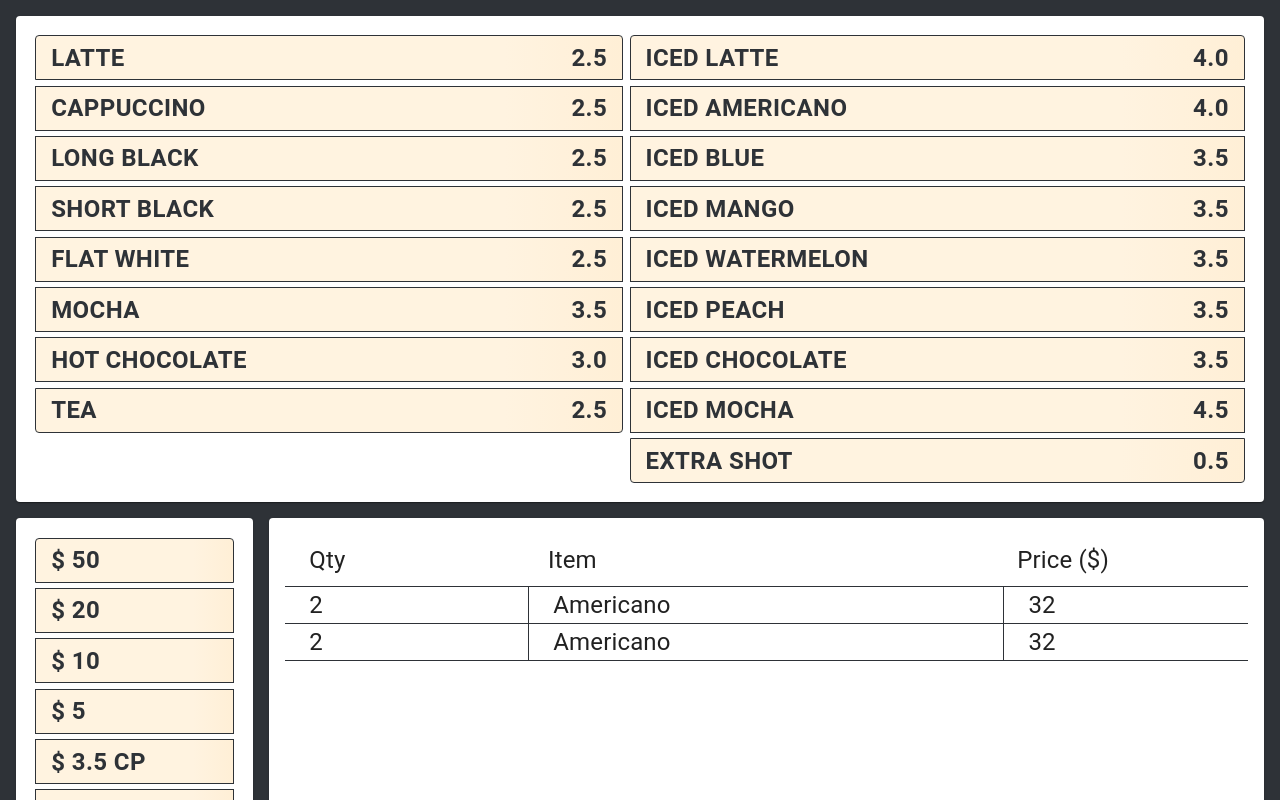
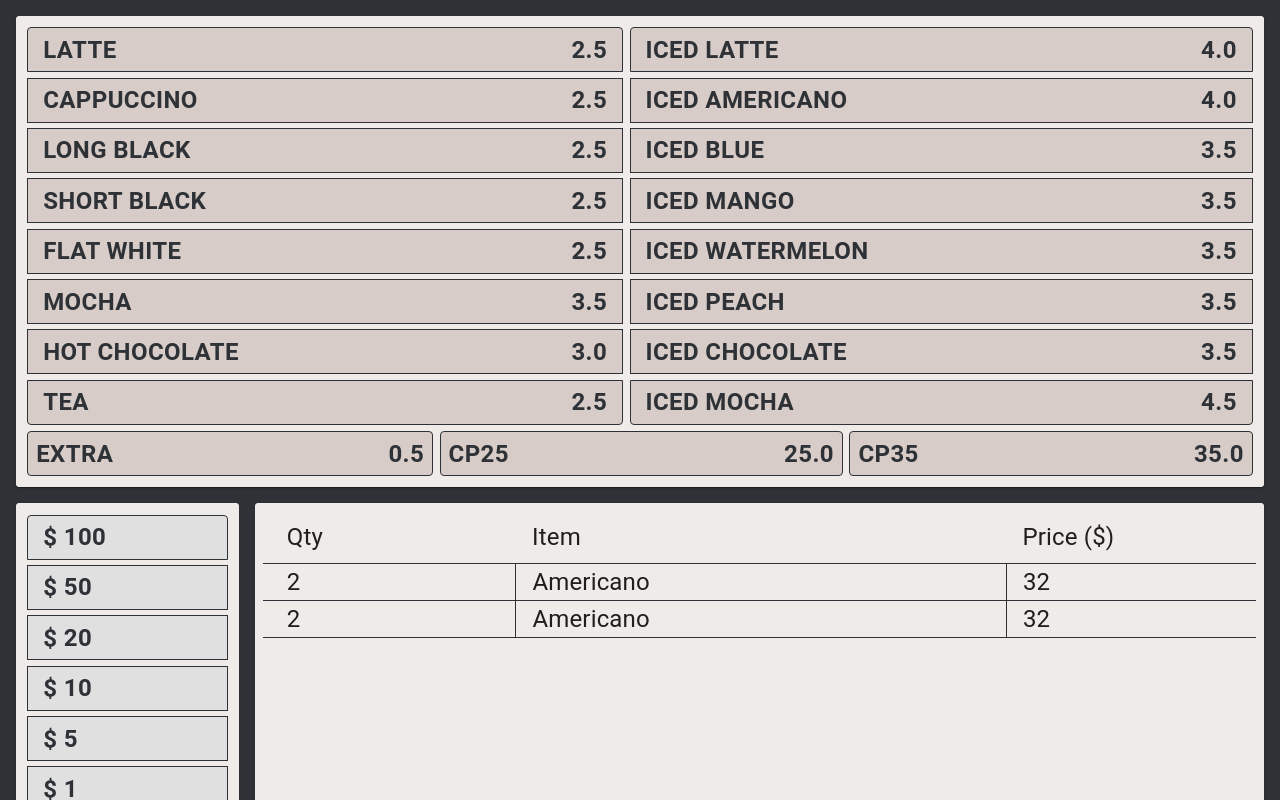
Before and after one commit to jayjwseo/cafe-pos, a React (Create React App) app: page / in a window 1280 px wide. Shown: the top 800 px of the page. Built offline with nearby package versions, Linux system fonts and the light colour scheme.

Commit message:
Update App.js

```diff
--- a/src/App.js
+++ b/src/App.js
@@ -5,49 +5,147 @@ import styled from "styled-components";
 
 import { Button, ButtonGroup, Box, Card, CardContent } from "@mui/material";
 
-const hotDrinks = [
+const menuItems = [
   {
+    id: "hd1",
+    type: "hot",
     name: "Latte",
     value: "latte",
-    price: 2.5,
+    price: "2.5",
   },
-  { name: "Cappuccino", value: "cappuccino", price: "2.5" },
-  { name: "Long Black", value: "longBlack", price: "2.5" },
-  { name: "Short Black", value: "shortBlack", price: "2.5" },
-  { name: "Flat White", value: "flatWhite", price: "2.5" },
-  { name: "Mocha", value: "mocha", price: "3.5" },
-  { name: "Hot Chocolate", value: "hotChocolate", price: "3.0" },
-  { name: "Tea", value: "tea", price: "2.5" },
-];
-
-const coldDrinks = [
-  { name: "Iced Latte", value: "icedLatte", price: "4.0" },
-  { name: "Iced Americano", value: "icedAmericano", price: "4.0" },
-  { name: "Iced Blue", value: "icedBlue", price: "3.5" },
-  { name: "Iced Mango", value: "icedMango", price: "3.5" },
-  { name: "Iced Watermelon", value: "icedWatermelon", price: "3.5" },
-  { name: "Iced Peach", value: "icedPeach", price: "3.5" },
-  { name: "Iced Chocolate", value: "icedChocolate", price: "3.5" },
-  { name: "Iced Mocha", value: "icedMocha", price: "4.5" },
+  {
+    id: "hd2",
+    type: "hot",
+    name: "Cappuccino",
+    value: "cappuccino",
+    price: "2.5",
+  },
+  {
+    id: "hd3",
+    type: "hot",
+    name: "Long Black",
+    value: "longBlack",
+    price: "2.5",
+  },
+  {
+    id: "hd4",
+    type: "hot",
+    name: "Short Black",
+    value: "shortBlack",
+    price: "2.5",
+  },
+  {
+    id: "hd5",
+    type: "hot",
+    name: "Flat White",
+    value: "flatWhite",
+    price: "2.5",
+  },
+  { id: "hd6", type: "hot", name: "Mocha", value: "mocha", price: "3.5" },
+  {
+    id: "hd7",
+    type: "hot",
+    name: "Hot Chocolate",
+    value: "hotChocolate",
+    price: "3.0",
+  },
+  { id: "hd8", type: "hot", name: "Tea", value: "tea", price: "2.5" },
+  {
+    id: "cd1",
+    type: "cold",
+    name: "Iced Latte",
+    value: "icedLatte",
+    price: "4.0",
+  },
+  {
+    id: "cd2",
+    type: "cold",
+    name: "Iced Americano",
+    value: "icedAmericano",
+    price: "4.0",
+  },
+  {
+    id: "cd3",
+    type: "cold",
+    name: "Iced Blue",
+    value: "icedBlue",
+    price: "3.5",
+  },
+  {
+    id: "cd4",
+    type: "cold",
+    name: "Iced Mango",
+    value: "icedMango",
+    price: "3.5",
+  },
+  {
+    id: "cd5",
+    type: "cold",
+    name: "Iced Watermelon",
+    value: "icedWatermelon",
+    price: "3.5",
+  },
+  {
+    id: "cd6",
+    type: "cold",
+    name: "Iced Peach",
+    value: "icedPeach",
+    price: "3.5",
+  },
+  {
+    id: "cd7",
+    type: "cold",
+    name: "Iced Chocolate",
+    value: "icedChocolate",
+    price: "3.5",
+  },
+  {
+    id: "cd8",
+    type: "cold",
+    name: "Iced Mocha",
+    value: "icedMocha",
+    price: "4.5",
+  },
+  {
+    id: "other1",
+    type: "other",
+    name: "Extra",
+    value: "icedMocha",
+    price: "0.5",
+  },
+  {
+    id: "other2",
+    type: "other",
+    name: "CP25",
+    value: "icedMocha",
+    price: "25.0",
+  },
+  {
+    id: "other3",
+    type: "other",
+    name: "CP35",
+    value: "icedMocha",
+    price: "35.0",
+  },
 ];
 
 const cashTypes = [
+  { label: "$ 100", amount: 100 },
   { label: "$ 50", amount: 50 },
   { label: "$ 20", amount: 20 },
   { label: "$ 10", amount: 10 },
   { label: "$ 5", amount: 5 },
-  { label: "$ 3.5 CP", amount: 3.5 },
-  { label: "$ 2.5 CP", amount: 2.5 },
   { label: "$ 1", amount: 1 },
   { label: "$ 0.5", amount: 0.5 },
   { label: "$ 0.2", amount: 0.2 },
-  { label: "$ 0.1", amount: 0.1 },
+  { label: "$ 3.5 CP", amount: 3.5 },
+  { label: "$ 2.5 CP", amount: 2.5 },
 ];
 
 const menuButton = (menu) => {
   return (
     <__ButtonWrapper>
-      <__MenuButton type="button" value={menu.value} key={menu.value}>
+      <__MenuButton type="button" value={menu.is} key={menu.id}>
         <div>
           <span>{menu.name}</span>
           <span>{menu.price}</span>
@@ -60,7 +158,12 @@ const menuButton = (menu) => {
 const cashButton = (cashType) => {
   return (
     <__ButtonWrapper>
-      <__MenuButton type="button" value={cashType.amount} key={cashType.label}>
+      <__MenuButton
+        type="button"
+        value={cashType.amount}
+        key={cashType.label}
+        $bColor="#e0e0e0"
+      >
         <div>{cashType.label}</div>
       </__MenuButton>
     </__ButtonWrapper>
@@ -88,7 +191,7 @@ const productRow = (product) => {
       <__ItemText
         style={{
           width: "100%",
-          paddingLeft: "1.5rem",
+          paddingLeft: "1rem",
           borderBottom: "1px solid #2e3237",
           borderRight: "1px solid #2e3237",
         }}
@@ -98,7 +201,7 @@ const productRow = (product) => {
       <__ItemText
         style={{
           width: "50%",
-          paddingLeft: "1.5rem",
+          paddingLeft: "1rem",
           borderBottom: "1px solid #2e3237",
         }}
       >
@@ -109,6 +212,9 @@ const productRow = (product) => {
 };
 
 function App() {
+  const [order, setOrder] = useState([]);
+  const [paid, setPaid] = useState(0);
+
   return (
     <Fragment>
       <CssBaseline />
@@ -117,16 +223,20 @@ function App() {
           <__CardContent>
             <__Box>
               <__ButtonGroup orientation="vertical">
-                {hotDrinks.map((hotDrink) => menuButton(hotDrink))}
+                {menuItems
+                  .filter((i) => i.type === "hot")
+                  .map((hotDrink) => menuButton(hotDrink))}
               </__ButtonGroup>
               <__ButtonGroup orientation="vertical">
-                {coldDrinks.map((coldDrink) => menuButton(coldDrink))}
-                {menuButton({
-                  name: "Extra Shot",
-                  value: "extraShot",
-                  price: "0.5",
-                })}
+                {menuItems
+                  .filter((i) => i.type === "cold")
+                  .map((coldDrink) => menuButton(coldDrink))}
               </__ButtonGroup>
+              <div style={{ display: "flex", width: "100%" }}>
+                {menuItems
+                  .filter((i) => i.type === "other")
+                  .map((other) => menuButton(other))}
+              </div>
             </__Box>
           </__CardContent>
         </__Card>
@@ -164,7 +274,7 @@ function App() {
                   <__ItemText style={{ width: "100%", paddingLeft: "1rem" }}>
                     Item
                   </__ItemText>
-                  <__ItemText style={{ width: "50%", paddingLeft: "1rem" }}>
+                  <__ItemText style={{ width: "50%", paddingLeft: "1.5rem" }}>
                     Price ($)
                   </__ItemText>
                 </div>
@@ -178,27 +288,30 @@ function App() {
                   justifyContent: "space-between",
                 }}
               >
-                <div
+                <__ItemText
                   style={{
-                    width: "100px",
+                    width: "25%",
                     display: "flex",
                     justifyContent: "center",
                     alignItems: "center",
+                    background: "#e57373",
+                    color: "#fff",
+                    fontWeight: "600",
                   }}
                 >
                   TOTAL
-                </div>
-                <div
+                </__ItemText>
+                <__ItemText
                   style={{
-                    width: "35%",
+                    width: "25%",
                     display: "flex",
                     justifyContent: "center",
                     alignItems: "center",
                   }}
                 >
                   hello
-                </div>
-                <div
+                </__ItemText>
+                <__ItemText
                   style={{
                     width: "25%",
                     display: "flex",
@@ -207,8 +320,8 @@ function App() {
                   }}
                 >
                   Paid
-                </div>
-                <div
+                </__ItemText>
+                <__ItemText
                   style={{
                     width: "25%",
                     display: "flex",
@@ -217,11 +330,41 @@ function App() {
                   }}
                 >
                   Change
-                </div>
+                </__ItemText>
               </div>
             </__CardContent>
           </__Card>
         </div>
+        <__Card style={{ marginTop: "0" }}>
+          <__CardContent style={{ display: "flex" }}>
+            <__ButtonWrapper
+              style={{ flexGrow: "1", justifyContent: "center" }}
+            >
+              <__MenuButton type="button" $bColor="#2e3237">
+                <div style={{ justifyContent: "center", color: "#fff" }}>
+                  Logs
+                </div>
+              </__MenuButton>
+            </__ButtonWrapper>
+            <__ButtonWrapper style={{ flexGrow: "1" }}>
+              <__MenuButton type="button" $bColor="#ffecb3">
+                <div style={{ justifyContent: "center" }}>Clear Order</div>
+              </__MenuButton>
+            </__ButtonWrapper>
+            <__ButtonWrapper style={{ flexGrow: "1" }}>
+              <__MenuButton type="button" $bColor="#ffecb3">
+                <div style={{ justifyContent: "center" }}>Clear Paid</div>
+              </__MenuButton>
+            </__ButtonWrapper>
+            <__ButtonWrapper style={{ flexGrow: "6" }}>
+              <__MenuButton type="button" $bColor="#2e3237">
+                <div style={{ justifyContent: "center", color: "#fff" }}>
+                  Done
+                </div>
+              </__MenuButton>
+            </__ButtonWrapper>
+          </__CardContent>
+        </__Card>
       </__Container>
     </Fragment>
   );
@@ -239,7 +382,8 @@ const __Card = styled(Card)`
 `;
 
 const __CardContent = styled(CardContent)`
-  padding: 1rem !important;
+  padding: 0.5rem !important;
+  background: #efebe9;
 `;
 
 const __ButtonGroup = styled(ButtonGroup)`
@@ -248,6 +392,7 @@ const __ButtonGroup = styled(ButtonGroup)`
 
 const __ButtonWrapper = styled.div`
   margin: 0.2rem;
+  flex-grow: 1;
 `;
 
 const __MenuButton = styled(Button)`
@@ -255,12 +400,8 @@ const __MenuButton = styled(Button)`
   width: 100%;
   height: 45px;
   border: 1px solid #2e3237 !important;
-  background-image: linear-gradient(
-    to right,
-    #fff3e0 0%,
-    #fff3e0 80%,
-    #ffefd6 100%
-  ) !important;
+  background-color: ${(p) =>
+    p.$bColor ? `${p.$bColor} !important` : "#d7ccc8 !important"};
 
   > div {
     color: #2e3237;
```
